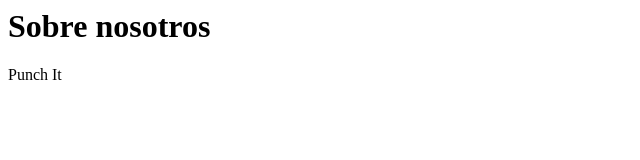
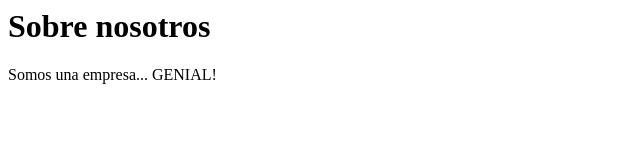
Before and after one commit to alsurdeabril/gitTest, a plain HTML site: page about.html in a window 1280 px wide. Shown: the whole page, without its empty margins (0-640 px from the left). Drawn offline with Linux system fonts and the light colour scheme.

Commit message:
Se agrega info sobre nosotros

```diff
--- a/about.html
+++ b/about.html
@@ -1,5 +1,5 @@
 <html>
 	<h1>Sobre nosotros</h1>
-	<p>Punch It</p>
+	<p>Somos una empresa... GENIAL!</p>
 
 </html>
```
